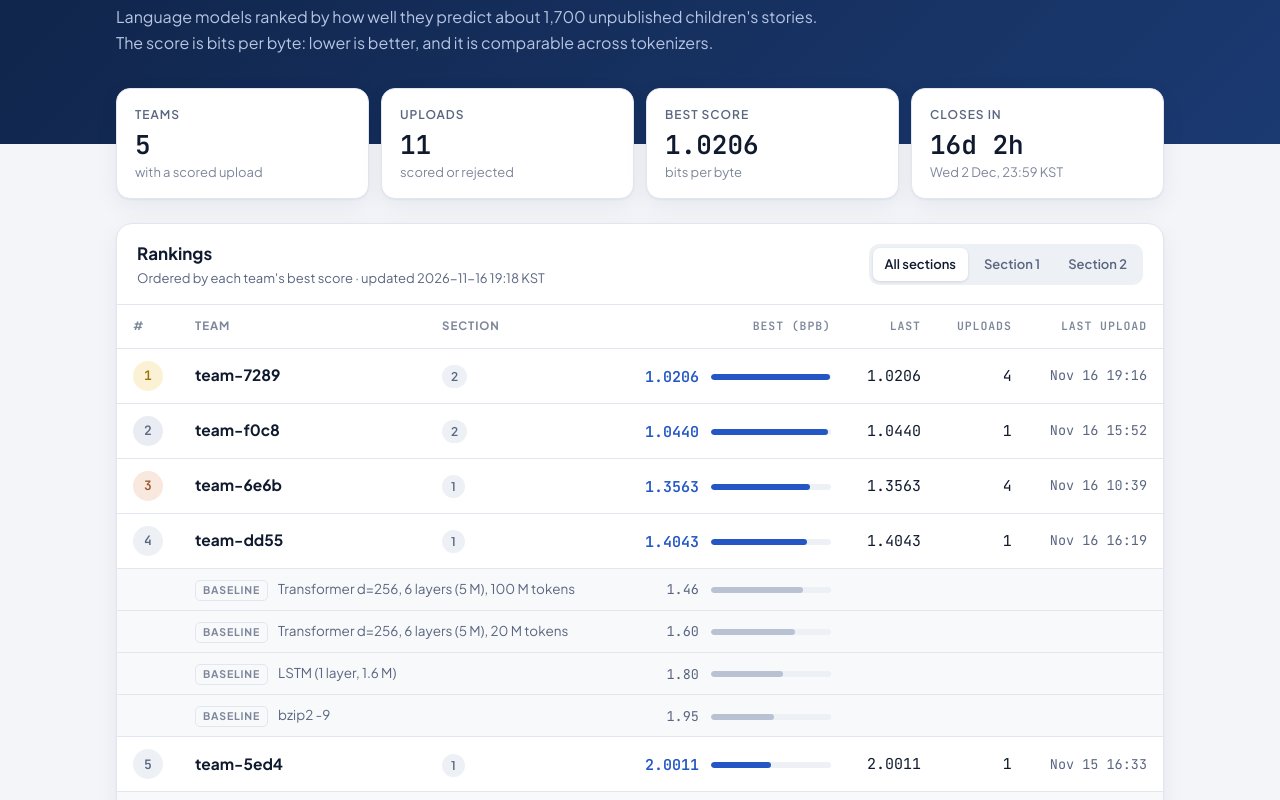
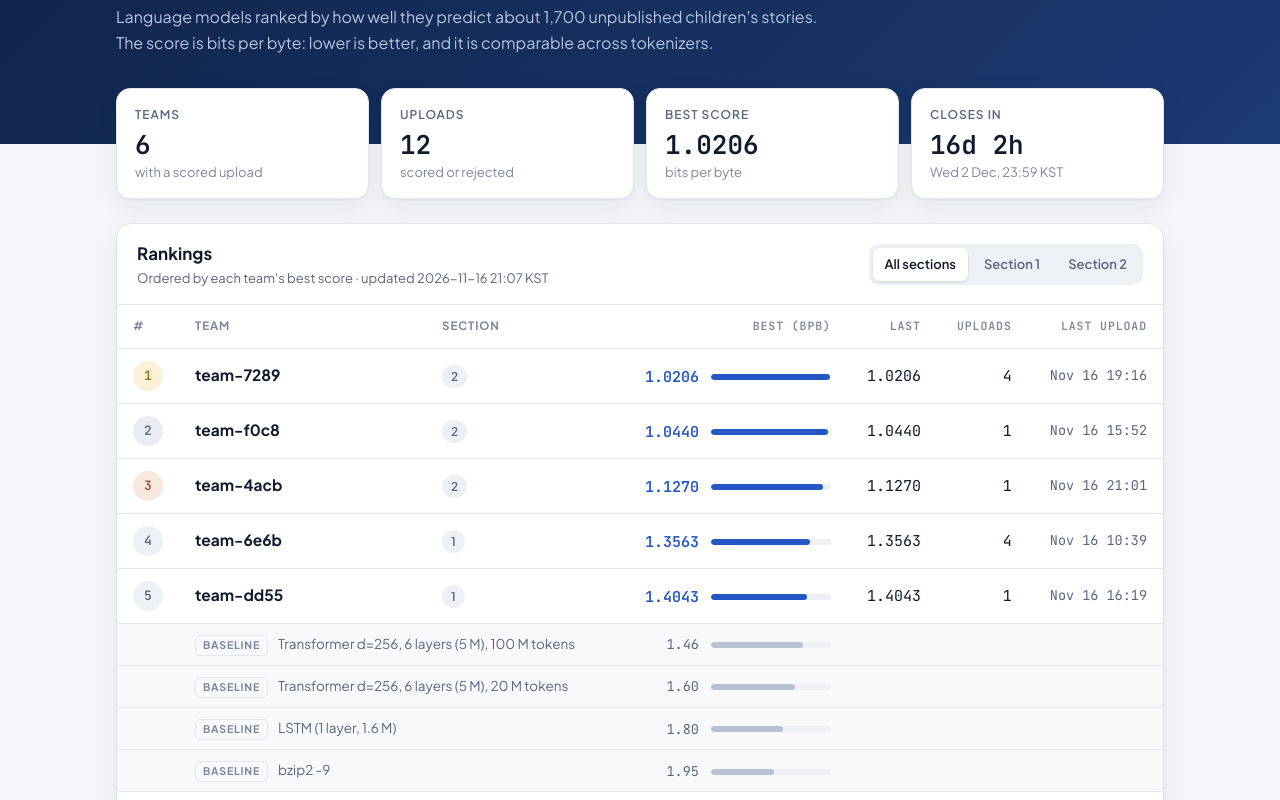
Before and after one commit to hongik-aicourses/mlf-leaderboard, a plain HTML site: page index.html in a window 1280 px wide. Shown: the part 151-951 px from the top of the page. Drawn offline with Linux system fonts and the light colour scheme.

Commit message:
Board 2026-11-16 21:07 KST

```diff
--- a/index.html
+++ b/index.html
@@ -92,26 +92,27 @@ footer{color:var(--faint);font-size:13px;padding:24px 0 48px}
 </div></header>
 <main class="wrap">
  <div class="stats">
-  <div class="stat"><div class="k">Teams</div><div class="v">5</div><div class="s">with a scored upload</div></div>
-  <div class="stat"><div class="k">Uploads</div><div class="v">11</div><div class="s">scored or rejected</div></div>
+  <div class="stat"><div class="k">Teams</div><div class="v">6</div><div class="s">with a scored upload</div></div>
+  <div class="stat"><div class="k">Uploads</div><div class="v">12</div><div class="s">scored or rejected</div></div>
   <div class="stat"><div class="k">Best score</div><div class="v">1.0206</div><div class="s">bits per byte</div></div>
   <div class="stat"><div class="k" id="cd-k">Closes in</div><div class="v" id="cd">&ndash;</div><div class="s">Wed 2 Dec, 23:59 KST</div></div>
  </div>
  <div class="board">
-  <div class="bar-head"><div><h2>Rankings</h2><div class="u">Ordered by each team's best score · updated 2026-11-16 19:18 KST</div></div>
+  <div class="bar-head"><div><h2>Rankings</h2><div class="u">Ordered by each team's best score · updated 2026-11-16 21:07 KST</div></div>
   <div class="filters" role="group" aria-label="Section"><button data-s="" aria-pressed="true">All sections</button><button data-s="1" aria-pressed="false">Section 1</button><button data-s="2" aria-pressed="false">Section 2</button></div></div>
   <div class="scroll"><table>
    <thead><tr><th>#</th><th>Team</th><th>Section</th><th class="num">Best (bpb)</th><th class="num hide-sm">Last</th><th class="num hide-sm">Uploads</th><th class="num hide-sm">Last upload</th></tr></thead>
    <tbody>
 <tr class="team" data-section="2"><td class="rank"><span class="medal">1</span></td><td class="name">team-7289</td><td><span class="chip">2</span></td><td class="score"><span class="num best">1.0206</span><span class="bar" aria-hidden="true"><i style="width:99.0%"></i></span></td><td class="num hide-sm">1.0206</td><td class="num hide-sm">4</td><td class="num when hide-sm">Nov 16 19:16</td></tr>
 <tr class="team" data-section="2"><td class="rank"><span class="medal">2</span></td><td class="name">team-f0c8</td><td><span class="chip">2</span></td><td class="score"><span class="num best">1.0440</span><span class="bar" aria-hidden="true"><i style="width:97.8%"></i></span></td><td class="num hide-sm">1.0440</td><td class="num hide-sm">1</td><td class="num when hide-sm">Nov 16 15:52</td></tr>
-<tr class="team" data-section="1"><td class="rank"><span class="medal">3</span></td><td class="name">team-6e6b</td><td><span class="chip">1</span></td><td class="score"><span class="num best">1.3563</span><span class="bar" aria-hidden="true"><i style="width:82.2%"></i></span></td><td class="num hide-sm">1.3563</td><td class="num hide-sm">4</td><td class="num when hide-sm">Nov 16 10:39</td></tr>
-<tr class="team" data-section="1"><td class="rank"><span class="medal">4</span></td><td class="name">team-dd55</td><td><span class="chip">1</span></td><td class="score"><span class="num best">1.4043</span><span class="bar" aria-hidden="true"><i style="width:79.8%"></i></span></td><td class="num hide-sm">1.4043</td><td class="num hide-sm">1</td><td class="num when hide-sm">Nov 16 16:19</td></tr>
+<tr class="team" data-section="2"><td class="rank"><span class="medal">3</span></td><td class="name">team-4acb</td><td><span class="chip">2</span></td><td class="score"><span class="num best">1.1270</span><span class="bar" aria-hidden="true"><i style="width:93.7%"></i></span></td><td class="num hide-sm">1.1270</td><td class="num hide-sm">1</td><td class="num when hide-sm">Nov 16 21:01</td></tr>
+<tr class="team" data-section="1"><td class="rank"><span class="medal">4</span></td><td class="name">team-6e6b</td><td><span class="chip">1</span></td><td class="score"><span class="num best">1.3563</span><span class="bar" aria-hidden="true"><i style="width:82.2%"></i></span></td><td class="num hide-sm">1.3563</td><td class="num hide-sm">4</td><td class="num when hide-sm">Nov 16 10:39</td></tr>
+<tr class="team" data-section="1"><td class="rank"><span class="medal">5</span></td><td class="name">team-dd55</td><td><span class="chip">1</span></td><td class="score"><span class="num best">1.4043</span><span class="bar" aria-hidden="true"><i style="width:79.8%"></i></span></td><td class="num hide-sm">1.4043</td><td class="num hide-sm">1</td><td class="num when hide-sm">Nov 16 16:19</td></tr>
 <tr class="base"><td class="rank"></td><td colspan="2"><span class="tag">Baseline</span>Transformer d=256, 6 layers (5 M), 100 M tokens</td><td class="score"><span class="num">1.46</span><span class="bar" aria-hidden="true"><i style="width:77.0%"></i></span></td><td class="num hide-sm"></td><td class="num hide-sm"></td><td class="hide-sm"></td></tr>
 <tr class="base"><td class="rank"></td><td colspan="2"><span class="tag">Baseline</span>Transformer d=256, 6 layers (5 M), 20 M tokens</td><td class="score"><span class="num">1.60</span><span class="bar" aria-hidden="true"><i style="width:70.0%"></i></span></td><td class="num hide-sm"></td><td class="num hide-sm"></td><td class="hide-sm"></td></tr>
 <tr class="base"><td class="rank"></td><td colspan="2"><span class="tag">Baseline</span>LSTM (1 layer, 1.6 M)</td><td class="score"><span class="num">1.80</span><span class="bar" aria-hidden="true"><i style="width:60.0%"></i></span></td><td class="num hide-sm"></td><td class="num hide-sm"></td><td class="hide-sm"></td></tr>
 <tr class="base"><td class="rank"></td><td colspan="2"><span class="tag">Baseline</span>bzip2 -9</td><td class="score"><span class="num">1.95</span><span class="bar" aria-hidden="true"><i style="width:52.5%"></i></span></td><td class="num hide-sm"></td><td class="num hide-sm"></td><td class="hide-sm"></td></tr>
-<tr class="team" data-section="1"><td class="rank"><span class="medal">5</span></td><td class="name">team-5ed4</td><td><span class="chip">1</span></td><td class="score"><span class="num best">2.0011</span><span class="bar" aria-hidden="true"><i style="width:49.9%"></i></span></td><td class="num hide-sm">2.0011</td><td class="num hide-sm">1</td><td class="num when hide-sm">Nov 15 16:33</td></tr>
+<tr class="team" data-section="1"><td class="rank"><span class="medal">6</span></td><td class="name">team-5ed4</td><td><span class="chip">1</span></td><td class="score"><span class="num best">2.0011</span><span class="bar" aria-hidden="true"><i style="width:49.9%"></i></span></td><td class="num hide-sm">2.0011</td><td class="num hide-sm">1</td><td class="num when hide-sm">Nov 15 16:33</td></tr>
 <tr class="base"><td class="rank"></td><td colspan="2"><span class="tag">Baseline</span>MLP LM (8 tokens of context, 0.56 M)</td><td class="score"><span class="num">2.01</span><span class="bar" aria-hidden="true"><i style="width:49.5%"></i></span></td><td class="num hide-sm"></td><td class="num hide-sm"></td><td class="hide-sm"></td></tr>
 <tr class="base"><td class="rank"></td><td colspan="2"><span class="tag">Baseline</span>A4 default transformer (0.16 M)</td><td class="score"><span class="num">2.05</span><span class="bar" aria-hidden="true"><i style="width:47.5%"></i></span></td><td class="num hide-sm"></td><td class="num hide-sm"></td><td class="hide-sm"></td></tr>
 <tr class="base"><td class="rank"></td><td colspan="2"><span class="tag">Baseline</span>gzip -9</td><td class="score"><span class="num">2.80</span><span class="bar" aria-hidden="true"><i style="width:10.0%"></i></span></td><td class="num hide-sm"></td><td class="num hide-sm"></td><td class="hide-sm"></td></tr>
```
Also changed, not shown: board.json (+1 -1 lines).
